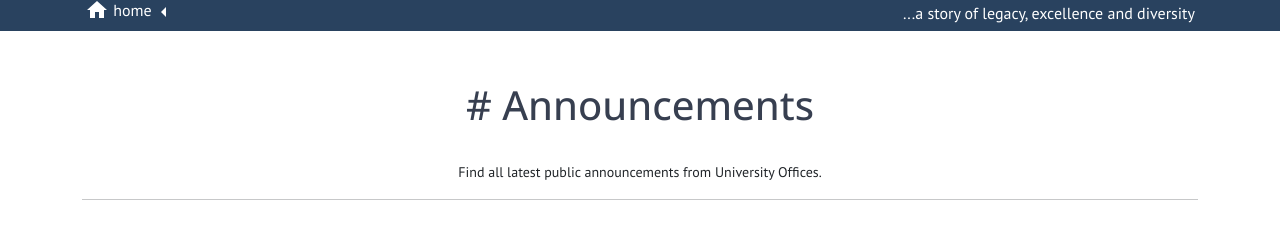
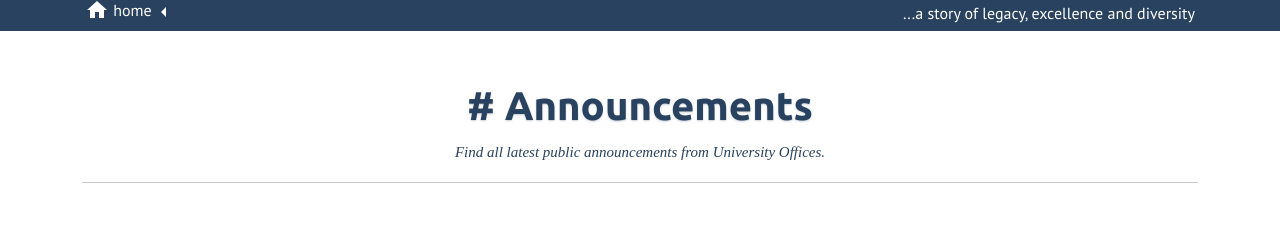
Before and after one commit to tanmay12-sud0/mbm_tanmay, a Next.js app: page /announcements in a window 1280 px wide. Shown: the part 151-382 px from the top of the page. Built offline with nearby package versions, Linux system fonts and the light colour scheme; a web font is replaced by a local one.

Commit message:
announcementCSS

```diff
--- a/pages/_app.js
+++ b/pages/_app.js
@@ -7,6 +7,7 @@ import "../styles/header-carousel.css";
 import "bootstrap/dist/css/bootstrap.min.css";
 import Layout from "../components/layouts";
 import "../styles/about.css";
+import "../styles/announcements.css";
 
 let data = {
   menus: [
--- a/pages/announcements.js
+++ b/pages/announcements.js
@@ -19,33 +19,28 @@ function announcements() {
         }}
         className="container"
       >
-        <h1 style={{ textAlign: "center", marginBottom: "30px" }}>
-          # Announcements
-        </h1>
-        <small>
+        <h1 className="announcement-Heading"># Announcements</h1>
+        <small className="announcement-subtitle">
           Find all latest public announcements from University Offices.
         </small>
         <hr />
         <div
           style={{
-            marginTop: "50px",
+            marginTop: "52px",
             alignItems: "center",
             justifyContent: "center",
             textAlign: "justify",
             display: "flex",
             flexFlow: "wrap",
+            // marginBottom: "-20px",
           }}
-
         >
           {lst.map(({ data, i }) => (
             <ArticleCard desc={data} key={i} />
           ))}
         </div>
         <div>
-          <Button
-            variant="outlined"
-            style={{ color: "rgba(55,63,80,1)", marginTop: "30px" }}
-          >
+          <Button variant="outlined" className="announcement-button">
             LOAD MORE...
           </Button>
         </div>
--- /dev/null
+++ b/styles/announcements.css
@@ -0,0 +1,49 @@
+.announcement-Heading {
+  font-size: 40px;
+  font-family: "Ubuntu";
+  color: rgb(41, 66, 95);
+  font-weight: bold;
+  line-height: 1.25;
+  text-align: center;
+  text-shadow: 0px 1px 2px rgba(36, 59, 86, 0.25);
+}
+.announcement-subtitle {
+  font-size: 15px;
+  font-family: "PTSans";
+  color: rgb(41, 66, 95);
+  font-style: italic;
+  line-height: 1.8;
+  text-align: center;
+  margin-bottom: 50px;
+}
+.announcement-button {
+  font-size: 18px;
+  font-family: "Ubuntu";
+  color: rgb(41, 66, 95);
+  font-weight: bold;
+  text-transform: uppercase;
+  line-height: 1.2;
+  border-width: 1px;
+  border-color: rgb(41, 66, 95);
+  border-style: solid;
+  border-radius: 4px;
+}
+.announcement-mainContent {
+  margin-top: "52px";
+  align-items: "center";
+  justify-content: "center";
+  text-align: "justify";
+  display: "flex";
+  flex-flow: "wrap";
+}
+@media only screen and (max-width: 600px) {
+  .announcement-Heading {
+    font-size: 35px;
+  }
+  .announcement-subtitle {
+    font-size: 12px;
+  }
+  .announcement-mainContent {
+    margin-top: "30px";
+  }
+}
```
